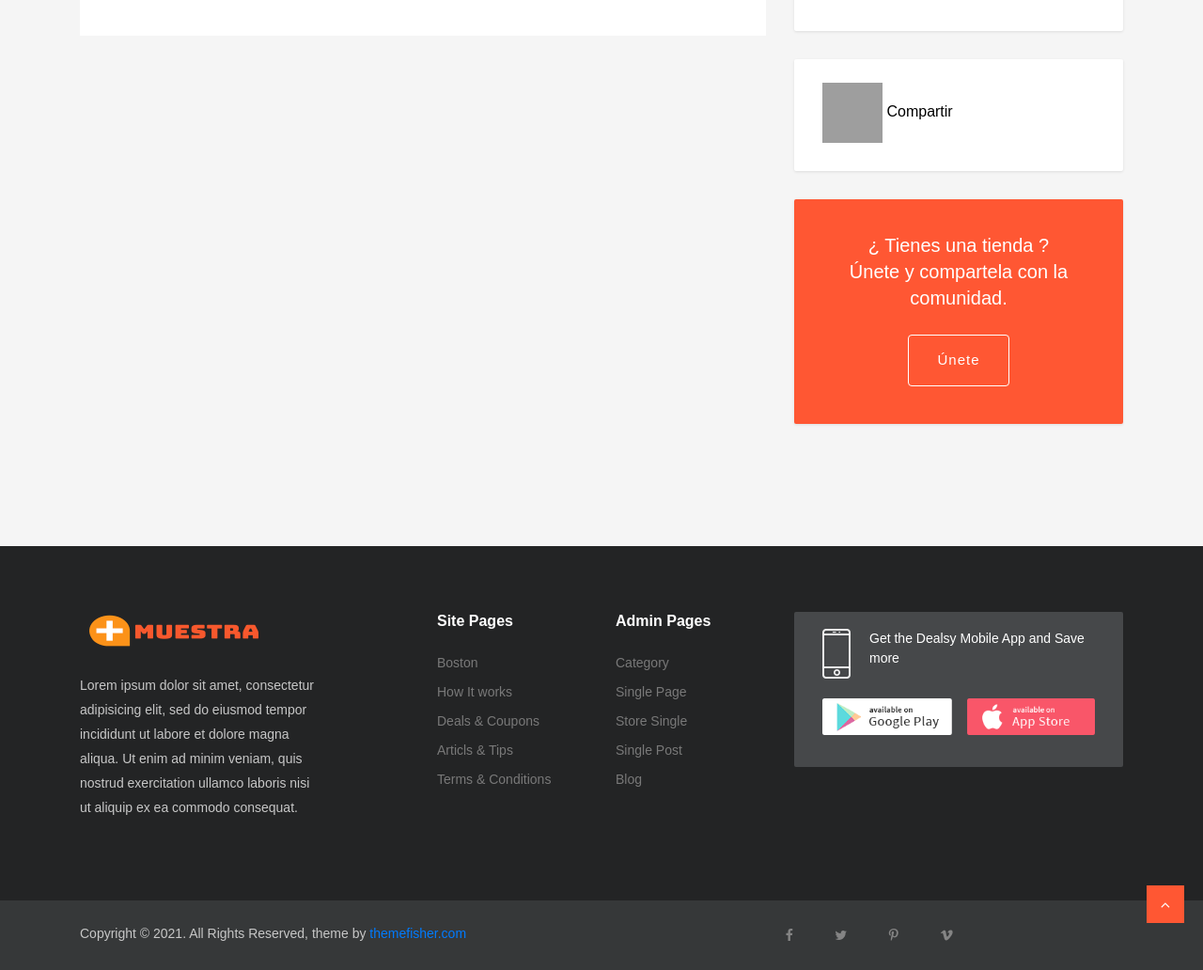
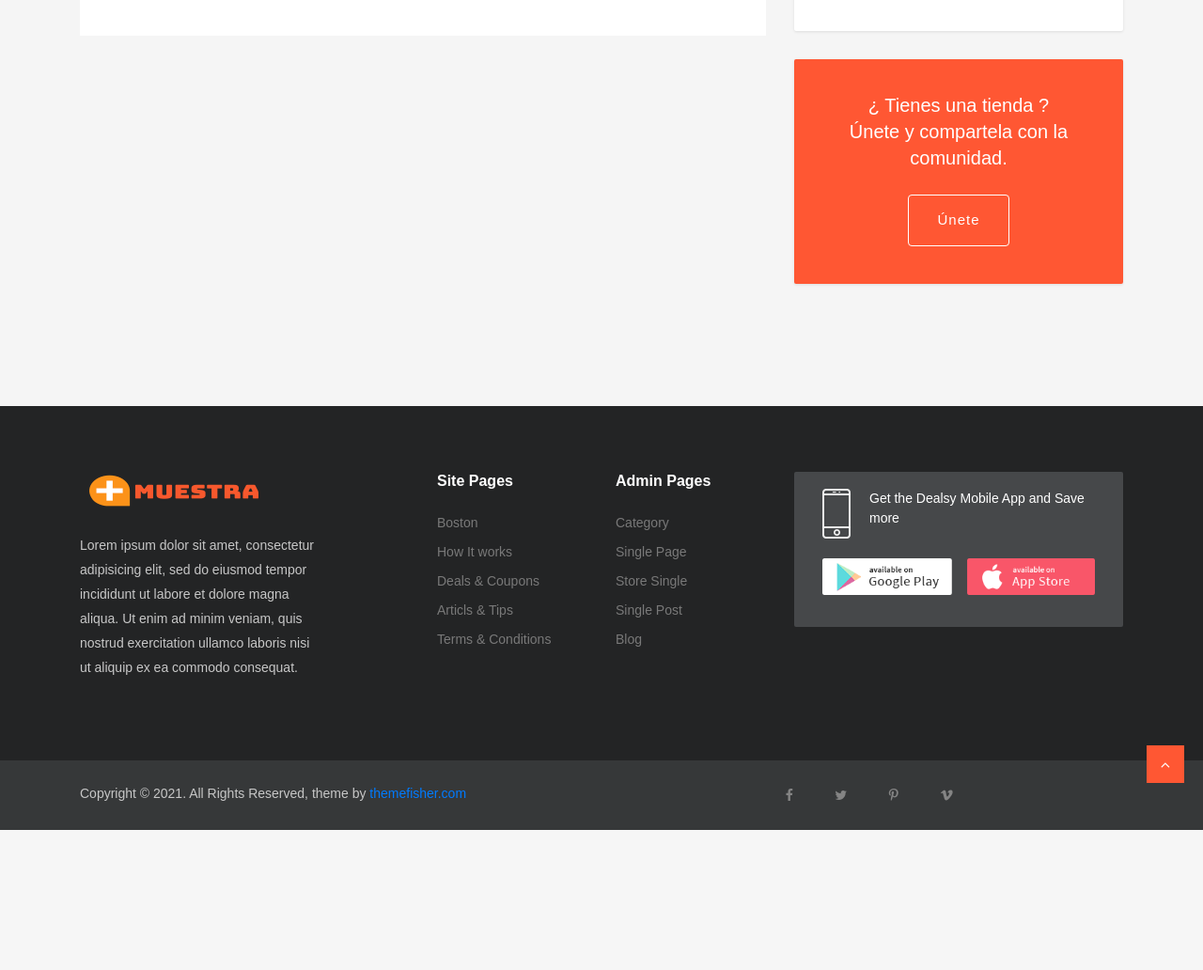
Before and after one commit to dricaurte29/eva01, a Django app: page /productos/vista/3/ in a window 1280 px wide. Shown: the part 1445-2477 px from the top of the page at 94% size. After the commit the page ends 2328 px from the top, so only its background shows below. Run offline with Django 3.2, Linux system fonts and the light colour scheme; data comes from the database, SQL or seed files in the repository; some libraries are stand-ins or nearby versions; some web fonts are replaced; grey boxes are pictures that could not be loaded.

Commit message:
compartir wasa

```diff
--- a/productosApp/templates/solo.html
+++ b/productosApp/templates/solo.html
@@ -130,21 +130,23 @@
                           {% if producto.estatus == True %}
 							<li class="list-inline-item"><a style="background-color: #FF390F; border-color: #FF390F;" class="btn btn-contact d-inline-block  btn-primary px-lg-5 my-1 px-md-3" href="{% url 'pedido' tienda.id producto.id %}">Comprar</a></li>
                           {% endif %}
+                           <!--
                             <li><div class="share-buttons-row">
-                                <!--Facebook's Button -->
+
                                 <div class="share-fb"></div>
-                                <!--Twitter's Button -->
+
                                 <div class="share-twitter"></div>
-                                <!--Facebook's Button -->
+
                                 <div class="share-google-plus"></div>
-                                <!--Linkedin's Button -->
+
                                 <div class="share-linkedin"></div>
-                                <!--Pinterest's Button -->
+
                                 <div class="share-pinterest"></div>
-                                <!--Tumblr's Button -->
+
                                 <div class="share-tumblr"></div>
-                            </div></li>
-                            <li>
+                            </div></li> -->
+
+                            <li class="mt-2">
                                 <div class="sharethis-inline-share-buttons"></div>
                             </li>
 
@@ -311,11 +313,7 @@
                         </p>
                         <input style="display: none;" di id="res" type="number" value=0>
                 </div>
-                <div class="widget">
-                    <a href="whatsapp://send?text=http://muestra.store:8000/productos/vista/{{producto.id}}" data-text="BOTÓN COMPARTIR EN WHATSAPP EN MI PÁGINA WEB" data-action="share/whatsapp/share" class="miestilo" style="border: none; margin: 10px 0; font-size: 16px;">
-                        <img border="0" src="{{producto.imagen.url}}" width="64px" height="64px"> Compartir
-                       </a>
-                </div>
+
                 <!-- Safety tips widget -->
 
                 <!-- Coupon Widget -->
```
